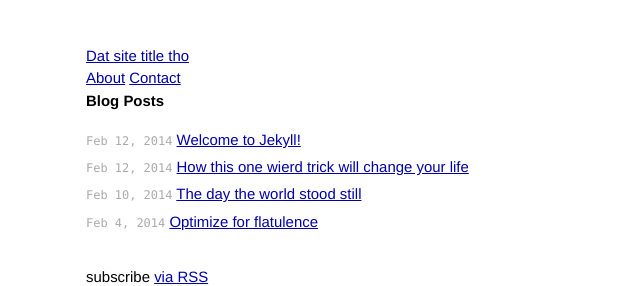
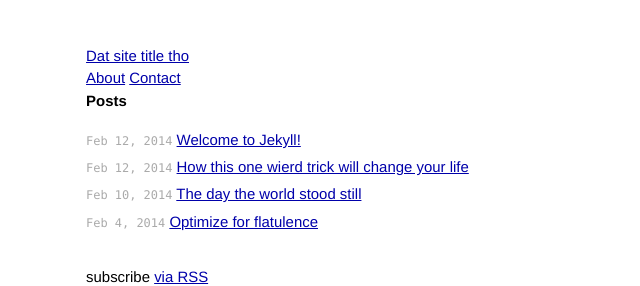
Before and after one commit to jglovier/jekyll-new, a Jekyll site: the page built from index.html, in a window 1280 px wide. Shown: the top 286 px of the page, without its empty margins (240-880 px from the left). Built offline with Jekyll 4.4.1, drawn with Linux system fonts in a browser that asks for light colours; Markdown is read by kramdown in place of the engine named in the settings.

Commit message:
Use class instead of id for css specificity friendliness

```diff
--- a/index.html
+++ b/index.html
@@ -2,8 +2,10 @@
 layout: default
 ---
 
-<div id="home">
-  <h1>Blog Posts</h1>
+<div class="home">
+
+  <h1>Posts</h1>
+
   <ul class="posts">
     {% for post in site.posts %}
       <li><span class="post-date">{{ post.date | date: "%b %-d, %Y" }}</span> <a class="post-link" href="{{ post.url }}">{{ post.title }}</a></li>
```
